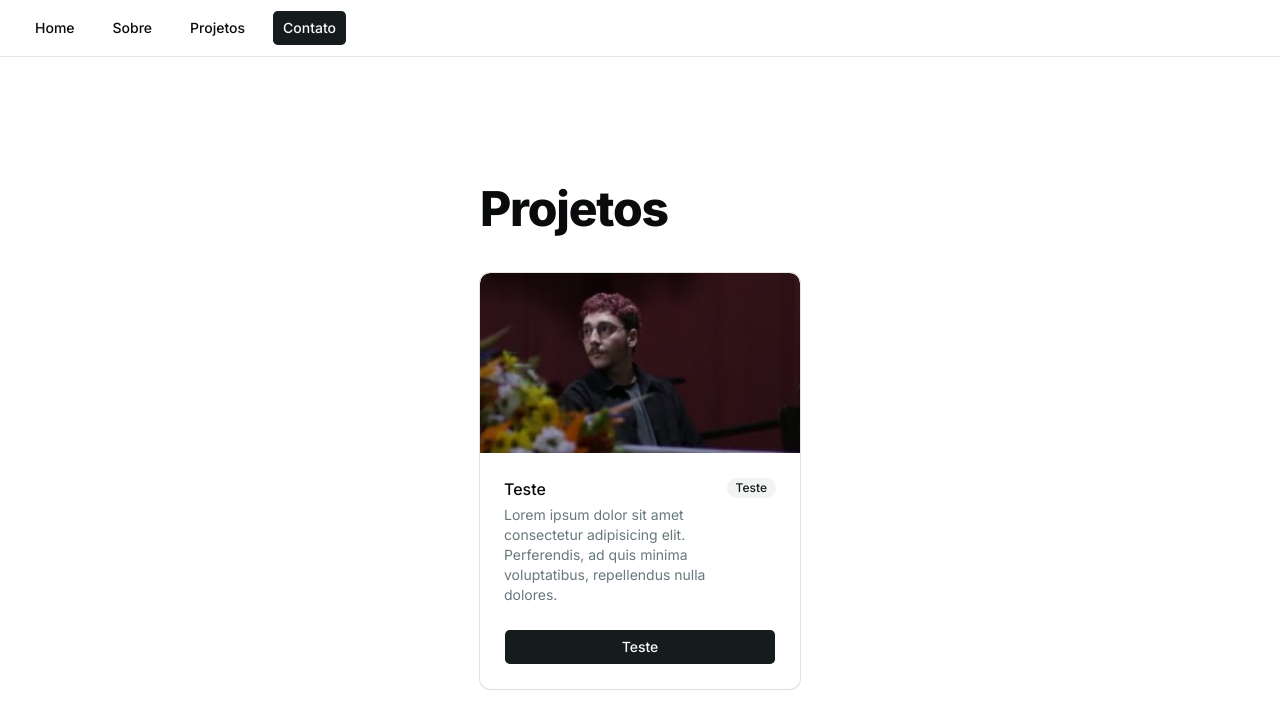
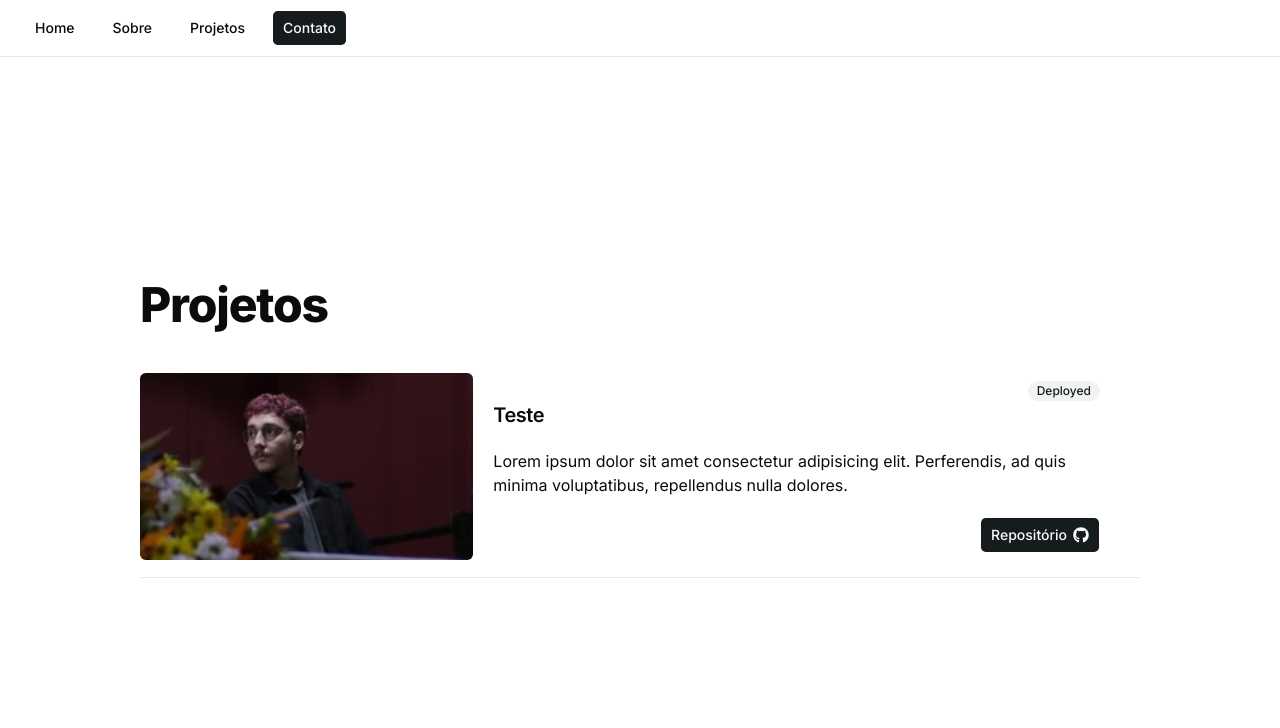
Before and after one commit to jlucassaldanha/web-portfolio, a Next.js app: page /projects in a window 1280 px wide. Shown: the top 728 px of the page. Built offline with nearby package versions, Linux system fonts and the light colour scheme.

Commit message:
refactor: refazendo card de projeto

```diff
--- a/package.json
+++ b/package.json
@@ -16,6 +16,7 @@
     "radix-ui": "^1.6.7",
     "react": "19.2.8",
     "react-dom": "19.2.8",
+    "react-icons": "^5.7.0",
     "shadcn": "^4.21.0",
     "tw-animate-css": "^1.4.0"
   },
--- a/src/components/myComponents/ProjectCard.tsx
+++ b/src/components/myComponents/ProjectCard.tsx
@@ -1,31 +1,43 @@
 import Image from 'next/image';
 import profilePic from "../../../public/profile.jpg"
 import { Button } from '../ui/button';
-import { Card, CardAction, CardDescription, CardFooter, CardHeader, CardTitle } from '../ui/card';
 import { Badge } from '../ui/badge';
+import { TypographyH4 } from '../ui/typography';
+import { FaGithub } from "react-icons/fa";
+import Link from 'next/link';
 
 export default function ProjectCard() {
   return (
     <div>
-      <Card className="relative mx-auto w-80 max-w-sm pt-0">
-        <Image
-          src={profilePic}
-          alt="Event cover"
-          className="relative z-20 aspect-video w-full object-cover"
-        />
-        <CardHeader>
-          <CardAction>
-            <Badge variant="secondary" >Teste</Badge>
-          </CardAction>
-          <CardTitle>Teste</CardTitle>
-          <CardDescription>
-            Lorem ipsum dolor sit amet consectetur adipisicing elit. Perferendis, ad quis minima voluptatibus, repellendus nulla dolores.
-          </CardDescription>
-        </CardHeader>
-        <CardFooter>
-          <Button className='w-full'>Teste</Button>
-        </CardFooter>
-      </Card>
+      <div className="relative mx-auto md:min-w-100 md:max-w-250 md:flex border-b py-1">
+        <Link href="" target='_blank' className='md:w-1/3'>
+          <Image
+            src={profilePic}
+            alt="Event cover"
+            className="relative z-20 aspect-video object-cover rounded-md "
+          />
+        </Link>
+
+        <div className='px-5 md:w-2/3'>
+          <Link href="" target='_blank'>
+            <div className='flex justify-end px-5 pt-5 md:pt-2 w-full'>
+              <Badge variant="secondary" >Deployed</Badge>
+            </div>
+
+            <TypographyH4 className='pb-5'>Teste</TypographyH4>
+
+            <div>
+              Lorem ipsum dolor sit amet consectetur adipisicing elit. Perferendis, ad quis minima voluptatibus, repellendus nulla dolores.
+            </div>
+          </Link>
+
+          <div className='flex justify-end p-5'>
+            <Button>
+              Repositório <FaGithub />
+            </Button>
+          </div>
+        </div>
+      </div>
     </div>
   )
 }
```
Also changed, not shown: 1 other file (tests, documents, lock files or other folders).
